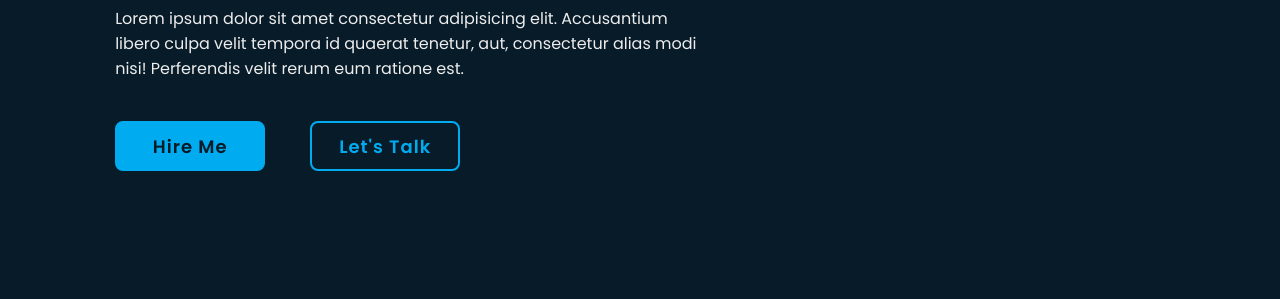
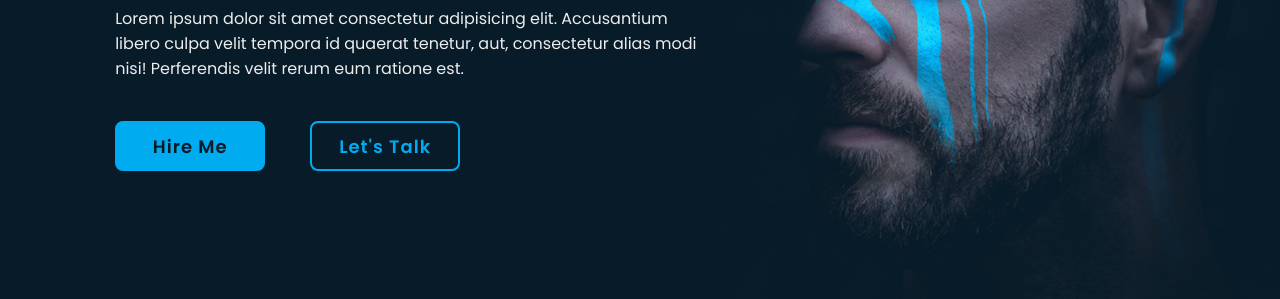
Before and after one commit to storiaca/front-layout, a plain HTML site: page responsive-portfolio/index.html in a window 1280 px wide. Shown: the part 418-717 px from the top of the page. Drawn offline with nearby package versions, Linux system fonts and the light colour scheme.

Commit message:
Add bg image on home

```diff
--- a/responsive-portfolio/css/style.css
+++ b/responsive-portfolio/css/style.css
@@ -76,6 +76,9 @@ section {
   display: flex;
   align-items: center;
   padding: 0 9%;
+  background: url(../img/home.jpg) no-repeat;
+  background-size: cover;
+  background-position: center;
 }
 
 .home-content {
@@ -208,3 +211,18 @@ section {
 .home-sci a:hover::before {
   width: 100%;
 }
+
+.home-imgHover {
+  position: absolute;
+  top: 0;
+  right: 0;
+  width: 45%;
+  height: 100%;
+  background: transparent;
+  transition: 3s;
+}
+
+.home-imgHover:hover {
+  background: var(--bg-color);
+  opacity: 0.8;
+}
--- a/responsive-portfolio/index.html
+++ b/responsive-portfolio/index.html
@@ -49,6 +49,8 @@
         <a href="#"><i class="bx bxl-twitter"></i></a>
         <a href="#"><i class="bx bxl-linkedin"></i></a>
       </div>
+
+      <div class="home-imgHover"></div>
     </section>
     <script src="./js/app.js"></script>
   </body>
```
Also changed, not shown: responsive-portfolio/img/about.jpg (added), responsive-portfolio/img/home.jpg (added).
